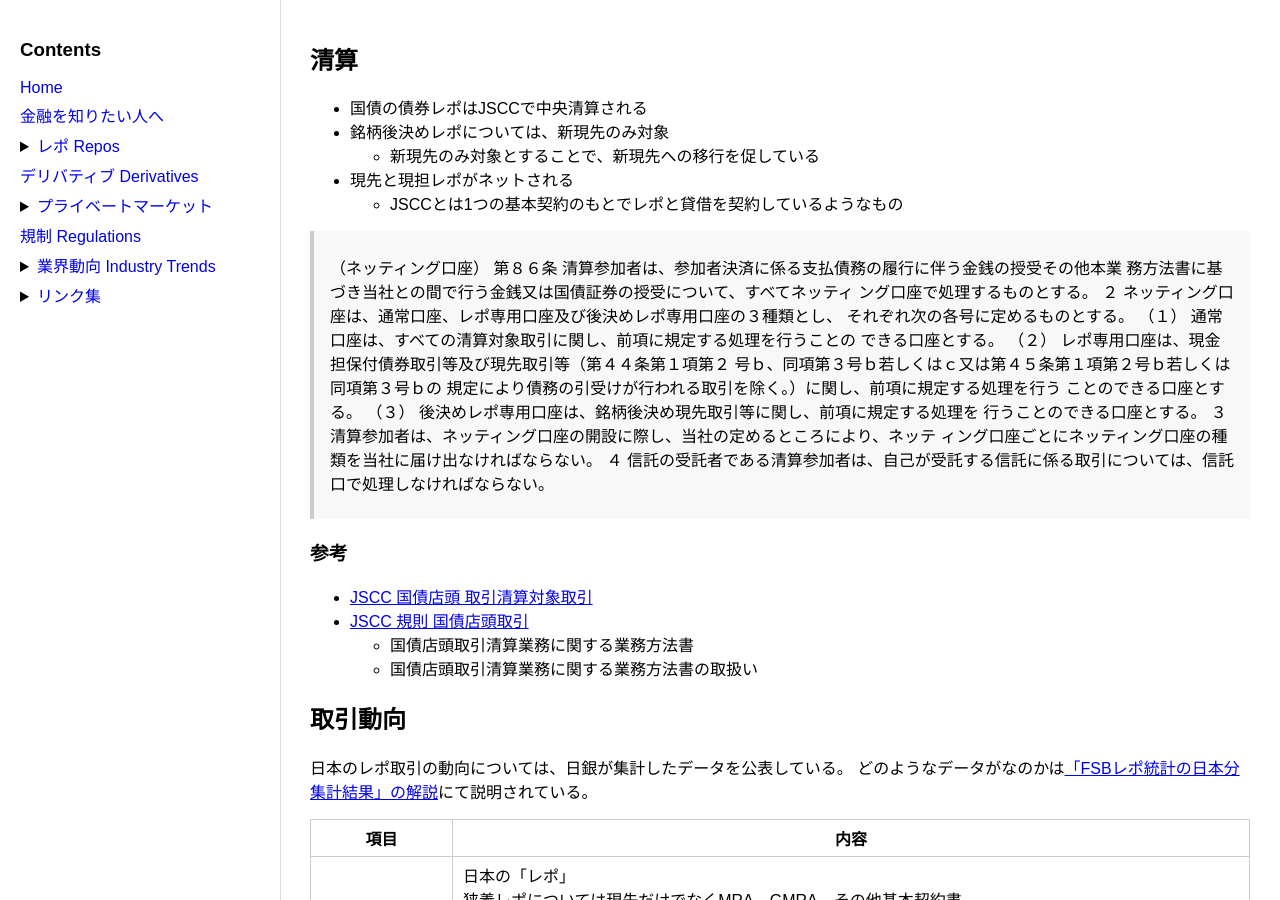
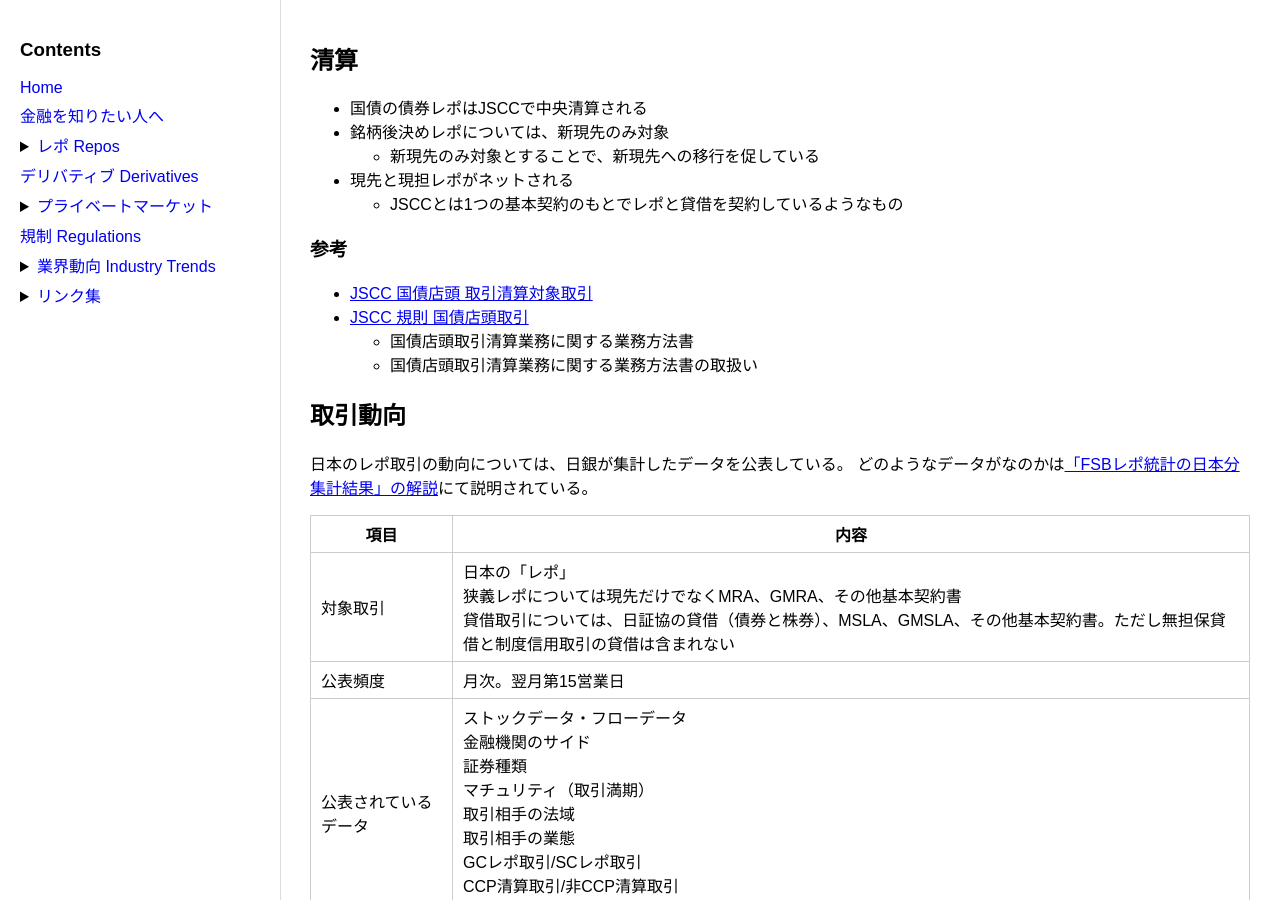
Before and after one commit to Naoki-Yamamoto-codes/finance, a Jekyll site: the page built from _contents/repos/repos_in_japan.md, in a window 1280 px wide and 900 px high, scrolled down 1479 px. Built offline with Jekyll 4.4.1, drawn with Linux system fonts in a browser that asks for light colours.

```diff
--- a/_contents/repos/repos_in_japan.md
+++ b/_contents/repos/repos_in_japan.md
@@ -55,25 +55,6 @@ flowchart LR
 - 現先と現担レポがネットされる
   - JSCCとは1つの基本契約のもとでレポと貸借を契約しているようなもの
 
->（ネッティング口座）
->第８６条 清算参加者は、参加者決済に係る支払債務の履行に伴う金銭の授受その他本業
-務方法書に基づき当社との間で行う金銭又は国債証券の授受について、すべてネッティ
-ング口座で処理するものとする。
->２ ネッティング口座は、通常口座、レポ専用口座及び後決めレポ専用口座の３種類とし、
-それぞれ次の各号に定めるものとする。
->（１） 通常口座は、すべての清算対象取引に関し、前項に規定する処理を行うことの
-できる口座とする。
->（２） レポ専用口座は、現金担保付債券取引等及び現先取引等（第４４条第１項第２
-号ｂ、同項第３号ｂ若しくはｃ又は第４５条第１項第２号ｂ若しくは同項第３号ｂの
-規定により債務の引受けが行われる取引を除く。）に関し、前項に規定する処理を行う
-ことのできる口座とする。
->（３） 後決めレポ専用口座は、銘柄後決め現先取引等に関し、前項に規定する処理を
-行うことのできる口座とする。
->３ 清算参加者は、ネッティング口座の開設に際し、当社の定めるところにより、ネッテ
-ィング口座ごとにネッティング口座の種類を当社に届け出なければならない。
->４ 信託の受託者である清算参加者は、自己が受託する信託に係る取引については、信託
-口で処理しなければならない。
-
 ### 参考
 - [JSCC 国債店頭 取引清算対象取引](https://www.jpx.co.jp/jscc/seisan/tentou/product.html)
 - [JSCC 規則 国債店頭取引](https://www.jpx.co.jp/jscc/kisoku/tentou.html)
--- a/_data/toc.yml
+++ b/_data/toc.yml
@@ -11,8 +11,11 @@
       href: /contents/repos/repos_in_japan/
     - name: 現先取引（債券等の条件付売買取引） Gensaki
       href: /contents/repos/gensaki_new/
+    - name: 2016/07以前の新現先取引
+      href: /contents/repos/gensaki_new_before_201607/
     - name: GMRAレポ GMRA
       href: /contents/repos/gmra/
+
 
 - name: デリバティブ Derivatives
   href: /contents/derivatives/
```
Also changed, not shown: _contents/repos/gensaki_new.md (+2 -2 lines), _contents/repos/gensaki_new_before_201607.md (added, +155 -0 lines), _contents/repos/gmra.md (+2 -0 lines), _contents/repos/gensaki_old.md (deleted).
